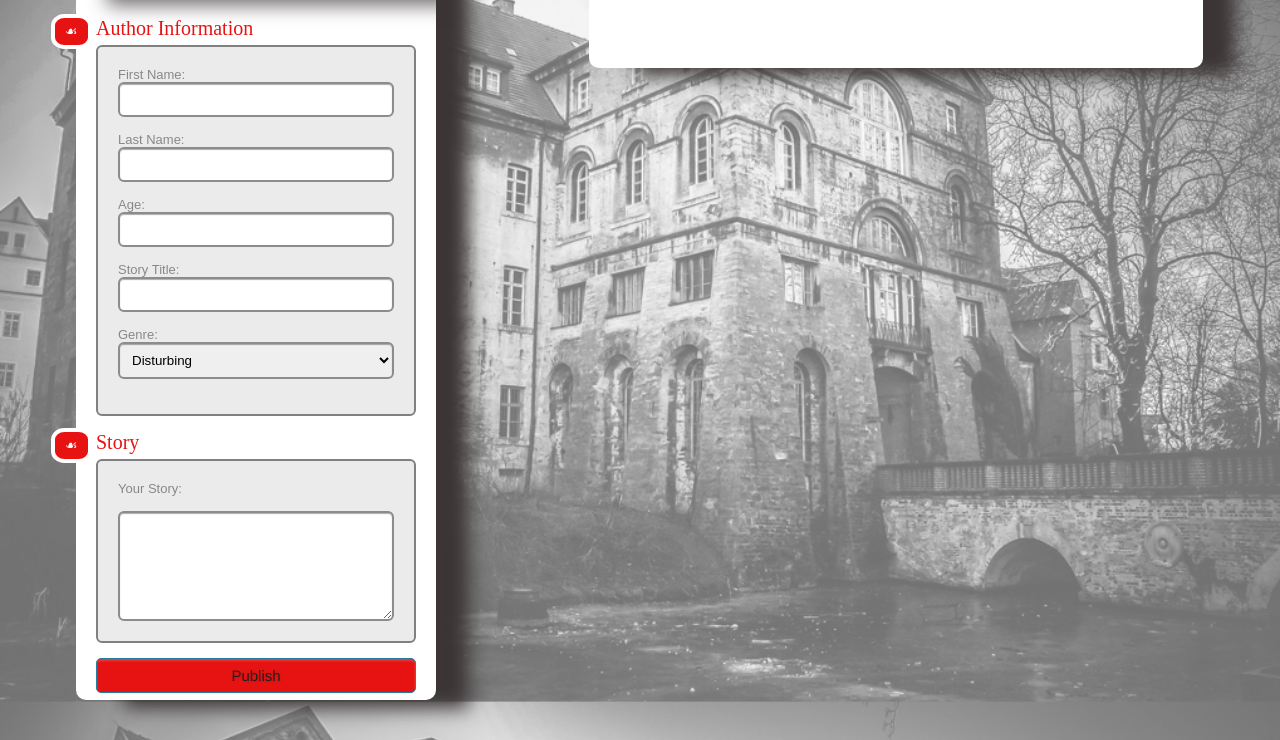
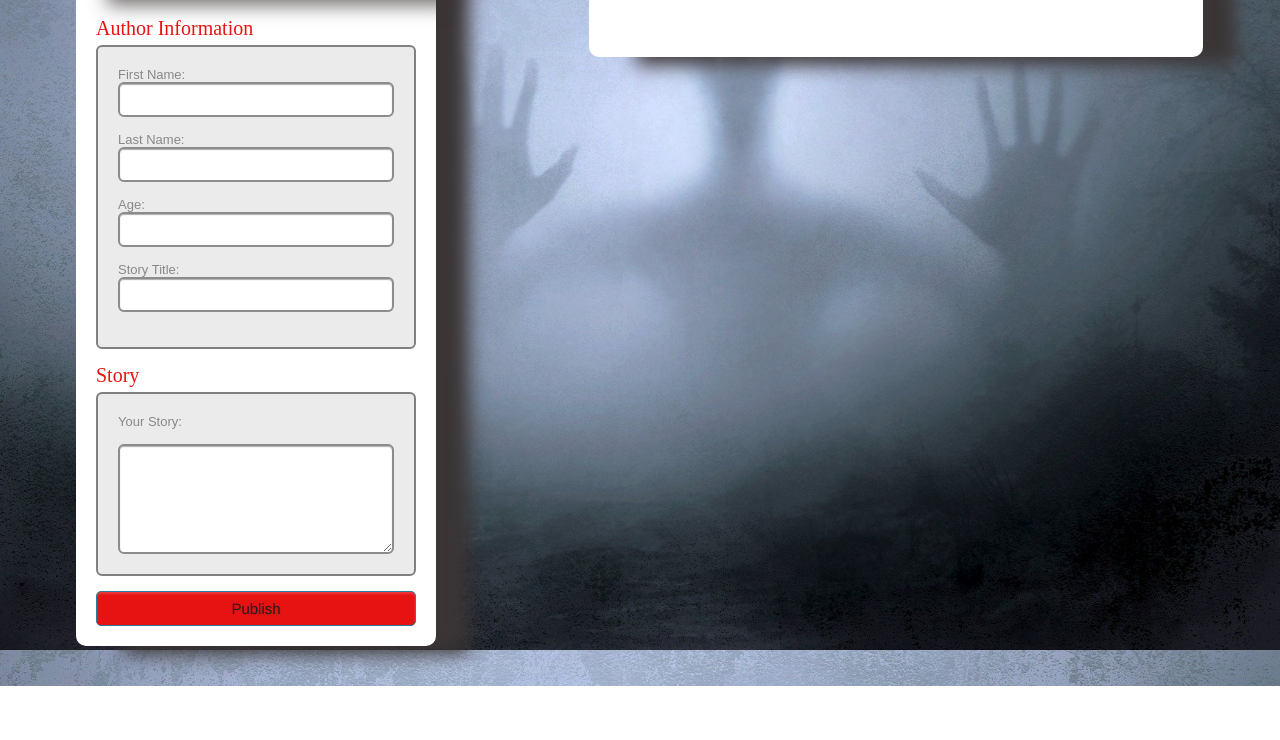
Before and after one commit to gdatskov/devops-ScaryApp, a plain HTML site: page index.html in a window 1280 px wide. Shown: the part 150-890 px from the top of the page. After the commit the page ends 836 px from the top, so only its background shows below. Drawn offline with Linux system fonts and the light colour scheme.

Commit message:
Revert "Fix branches"

```diff
--- a/index.html
+++ b/index.html
@@ -21,7 +21,7 @@
         <span>Fill the author information, genre and the story text!</span>
       </h1>
       <form>
-        <div class="section"><span>&#9753;</span>
+        <div class="section">
           Author Information</div>
         <div class="inner-wrap">
           <label>First Name: <input type="text" id="first-name" name="field1" /></label>
@@ -31,19 +31,10 @@
           <label>Story Title:
             <input type="text" id="story-title" name="field5" />
           </label>
-          <label>Genre:
-            <select id="genre" name="field4">
-              <option value="Disturbing">Disturbing</option>
-              <option value="Psychological">Psychological</option>
-              <option value="Killer">Killer</option>
-              <option value="Monsters">Monsters</option>
-              <option value="Paranormal">Paranormal</option>
-            </select>
-          </label>
         </div>
 
         <div class="section">
-          <span>&#9753;</span>Story</div>
+          Story</div>
         <div class="inner-wrap">
           <label for="story">Your Story:</label>
           <textarea id="story" name="story" rows="6" cols="50"></textarea>
--- a/style/css/styles.css
+++ b/style/css/styles.css
@@ -1,5 +1,5 @@
 body {
-  background-image: url("../images/fantasyStoriesNewImage.png");
+  background-image: url("../images/fantasyStories.jpg");
   background-repeat: no-repeat;
   background-size: cover;
   background-attachment: fixed;
```
